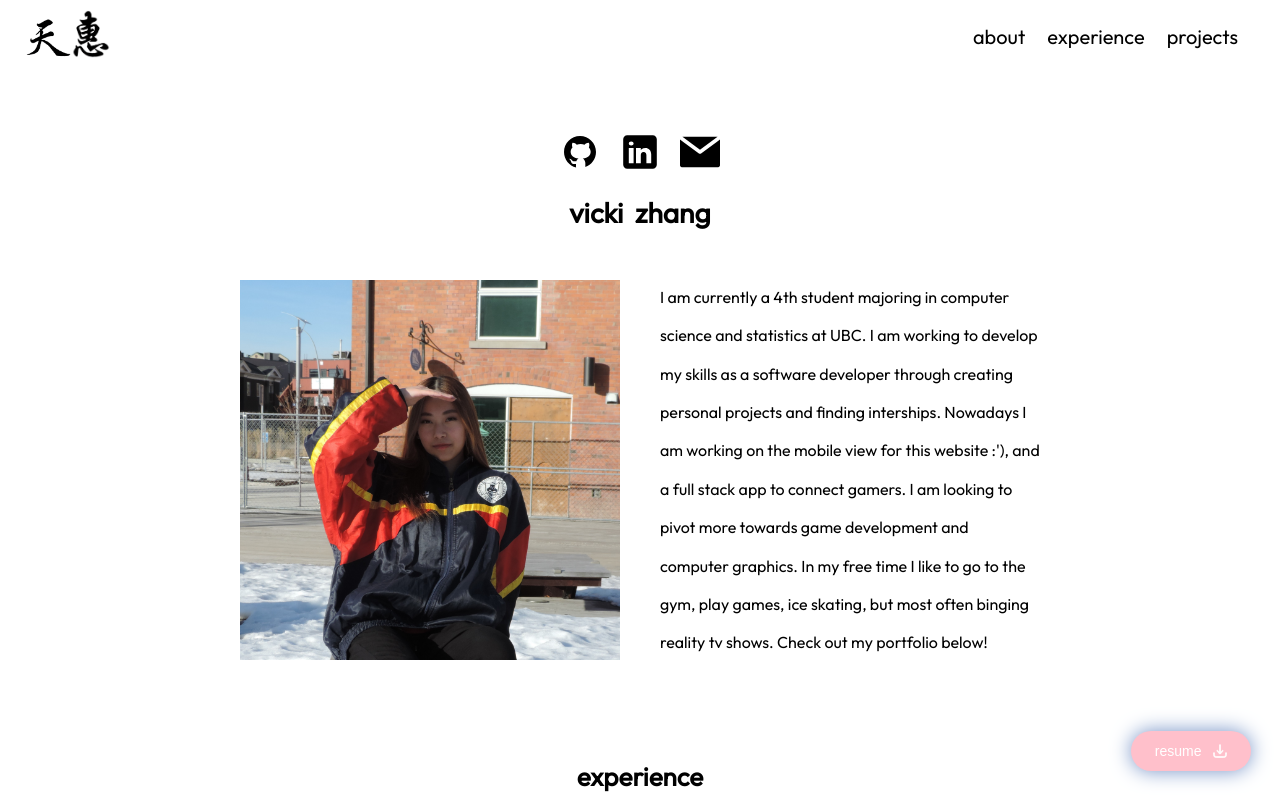
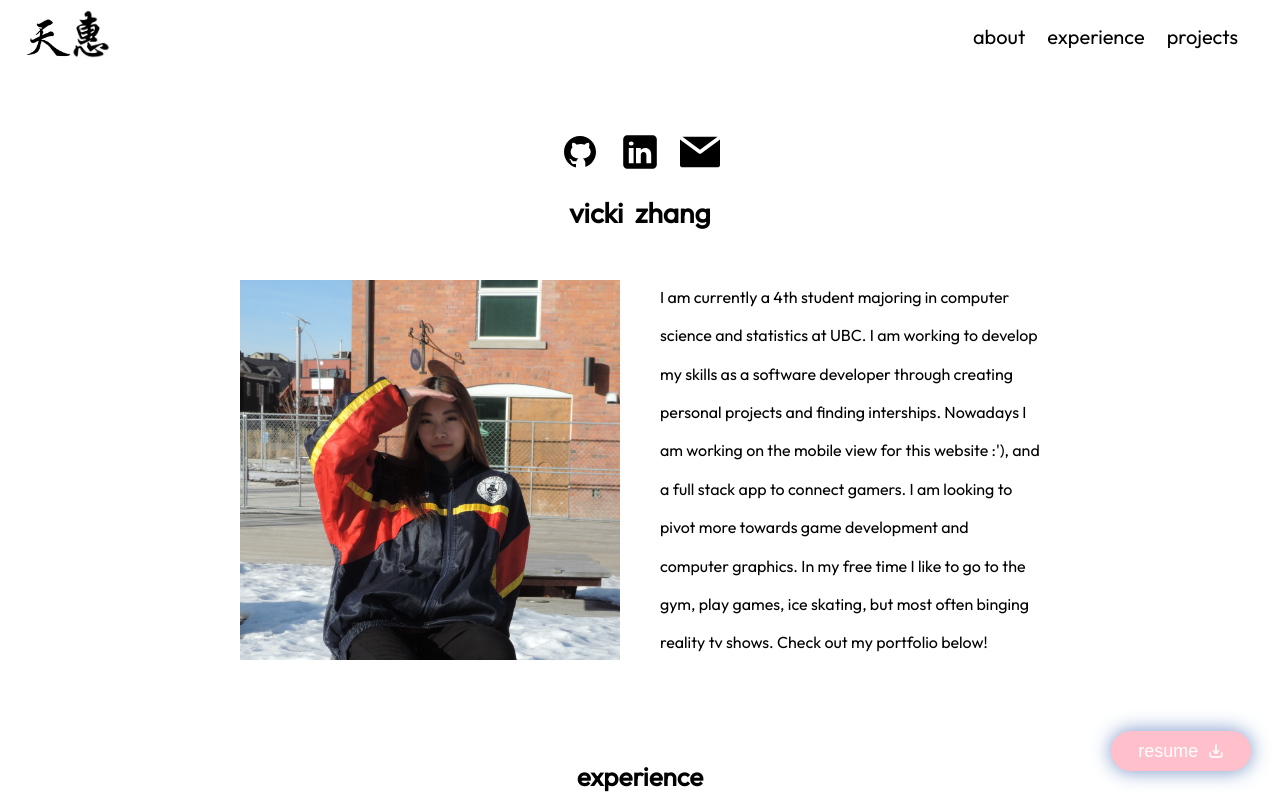
Before and after one commit to vickiszhang/portfolio, a React (Vite) app in the folder portfolio/: page / in a window 1280 px wide. Shown: the top 800 px of the page. Built offline with nearby package versions, Linux system fonts and the light colour scheme; the HTML template or start-up script is replaced by a standard one.

Commit message:
resume button

```diff
--- a/portfolio/src/components/Resume.css
+++ b/portfolio/src/components/Resume.css
@@ -2,7 +2,7 @@
     position: fixed;
     bottom: 1.8rem;
     right: 1.8rem;
-    width: 120px;
+    width: 140px;
     height: 40px;
     border-radius: 30px;
     background-color: pink;
@@ -24,7 +24,7 @@
 
 .resume div{
     color: white;
-    font-size: 14px;
+    font-size: 18px;
     margin-right: 5px;
 }
 
```
